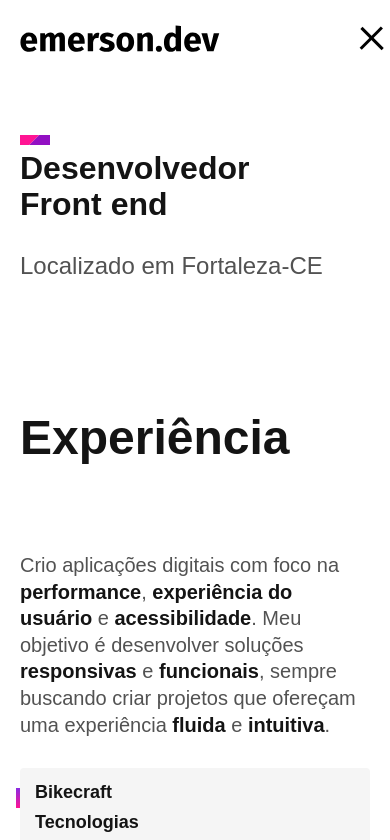
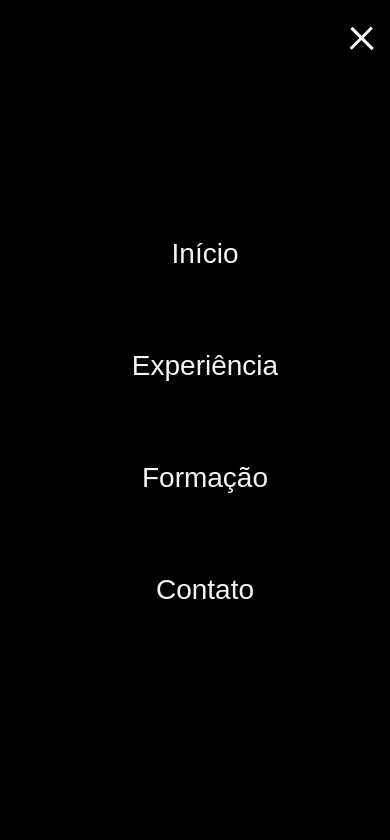
Before and after one commit to emersonog/emersonog.github.io, a plain HTML site: page index.html in a window 390 px wide. Both pictures are taken after a click on the element 380 px from the left and 38 px from the top of the page. Shown: the top 840 px of the page. Drawn offline with Linux system fonts and the light colour scheme.

Commit message:
menu mobile

```diff
--- a/CSS/header.css
+++ b/CSS/header.css
@@ -45,6 +45,8 @@
 /* Estilo do botão do menu mobile*/
 .header .btn-menu-mob {
   display: none;
+  position: relative;
+  z-index: 1;
 }
 
 .header .btn-menu-mob div {
@@ -69,19 +71,66 @@
 
 .header .btn-menu-mob .line-menumob-1.ativo1 {
   transform: rotate(45deg) translate(33%);
+  background: #ffffff;
 }
 
 .header .btn-menu-mob .line-menumob-2.ativo2 {
   transform: rotate(-45deg) translate(30%);
   width: 30px;
+  background-color: #f5f5f5;
 }
 
 
 /*--------------------------*/
 /* Estilo menu mobile */
 
+.header .menu-mobile {
+  width: 0;
+  height: 100vh;
+  background-color: #000000;
+  position: absolute;
+  top: 0;
+  right: 0;
 
 
+  display: flex;
+  flex-direction: column;
+  align-items: center;
+  justify-content: center;
+  text-align: center;
+
+  overflow: hidden;
+  transition: .4s;
+}
+
+.header .menu-mobile a {
+  font-size: 28px;
+  list-style-type: none;
+  text-decoration: none;
+  background: none;
+  color: #f5f5f5;
+  display: block;
+  padding: 40px 10px !important;
+  transition: .5s;
+}
+
+.header .menu-mobile a:hover {
+  background-color: #f5f5f5;
+  color: #000;
+}
+
+.header .menu-mobile nav {
+  width: 100%;
+}
+
+.header .menu-mobile.abrir {
+  width: 100%;
+  height: 100vh;
+}
+
+body.no-overflow {
+  overflow: hidden;
+}
 
 /*--------------------------*/
 .header {
@@ -124,7 +173,8 @@
 @media(max-width: 900px) {
   .header {
     gap: 15px;
-    padding: 20px;
+
+    padding: 20px 10px;
   }
 
   .header a {
@@ -133,7 +183,7 @@
   }
 
   .header .header-logo {
-    width: 200px;
+    width: 180px;
     padding-left: 0px;
     margin-bottom: 0px;
   }
--- a/JS/menuAnimation.js
+++ b/JS/menuAnimation.js
@@ -2,7 +2,7 @@ let navBar = document.querySelector('#header')
 
 document.addEventListener('scroll', () => {
   let scrollTop = window.scrollY
-  if (scrollTop > 0) {
+  if (scrollTop > 1) {
     navBar.classList.add('rolar')
   } else {
     navBar.classList.remove('rolar')
@@ -11,8 +11,20 @@ document.addEventListener('scroll', () => {
 let btnMenuMob = document.querySelector('#btn-menu-mob')
 let line1 = document.querySelector('.line-menumob-1')
 let line2 = document.querySelector('.line-menumob-2')
+let menuMobile = document.querySelector('#menu-mobile')
+let opcaoMobile = document.querySelector('#opcao-mobile')
+
+let body = document.querySelector('body')
 
 btnMenuMob.addEventListener("click", () => {
   line1.classList.toggle('ativo1')
   line2.classList.toggle('ativo2')
-})
+  menuMobile.classList.toggle('abrir')
+
+  body.classList.toggle('no-overflow')
+});
+opcaoMobile.addEventListener("click", () => {
+  line1.classList.toggle('ativo1')
+  line2.classList.toggle('ativo2')
+  menuMobile.classList.toggle('abrir')
+});
--- a/index.html
+++ b/index.html
@@ -26,6 +26,16 @@
       <div class="line-menumob-1"></div>
       <div class="line-menumob-2"></div>
     </div>
+    <section class="menu-mobile" id="menu-mobile">
+      <nav>
+        <ul class="opcao-mobile" id="opcao-mobile">
+          <li><a href="#home">Início</a></li>
+          <li><a href="#experiencia">Experiência</a></li>
+          <li><a href="#formacao">Formação</a></li>
+          <li><a href="#contato">Contato</a></li>
+        </ul>
+      </nav>
+    </section>
   </header>
   <section class="home" id="home">
     <main class="introducao">
```
